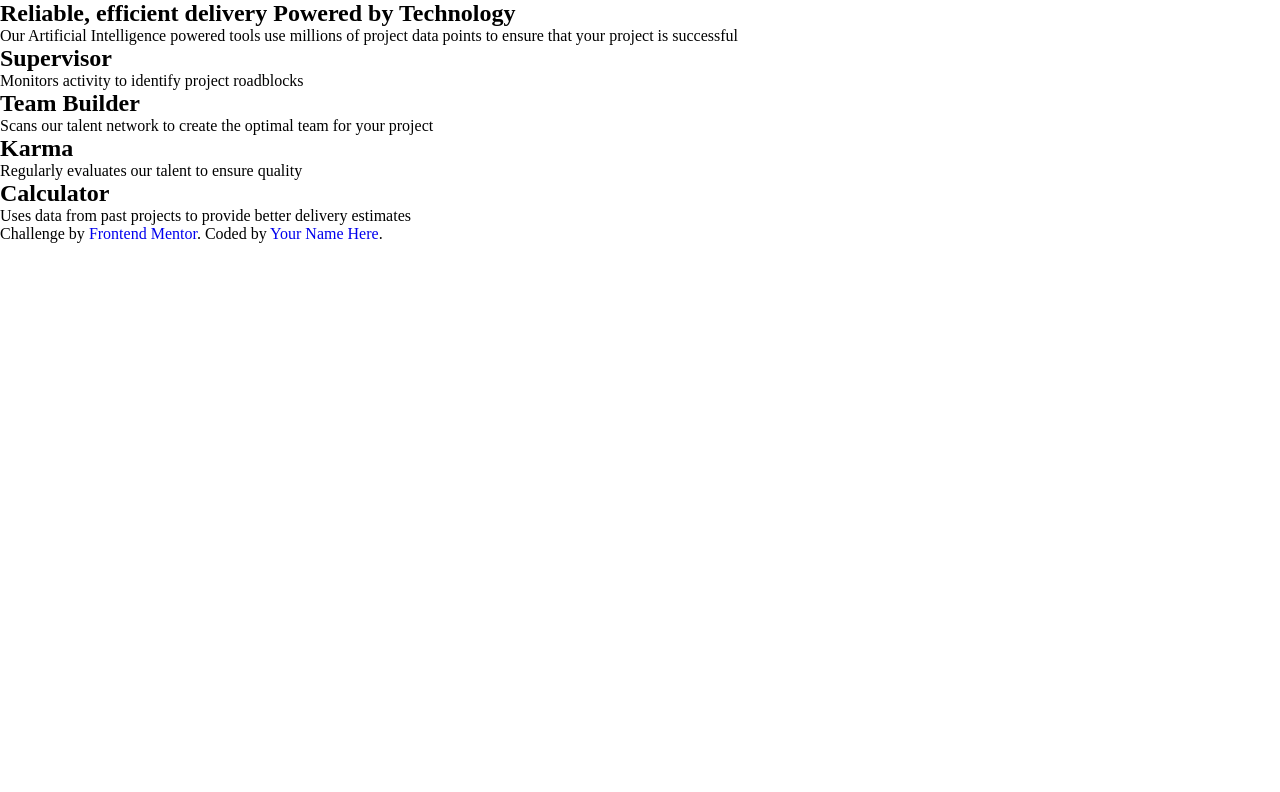
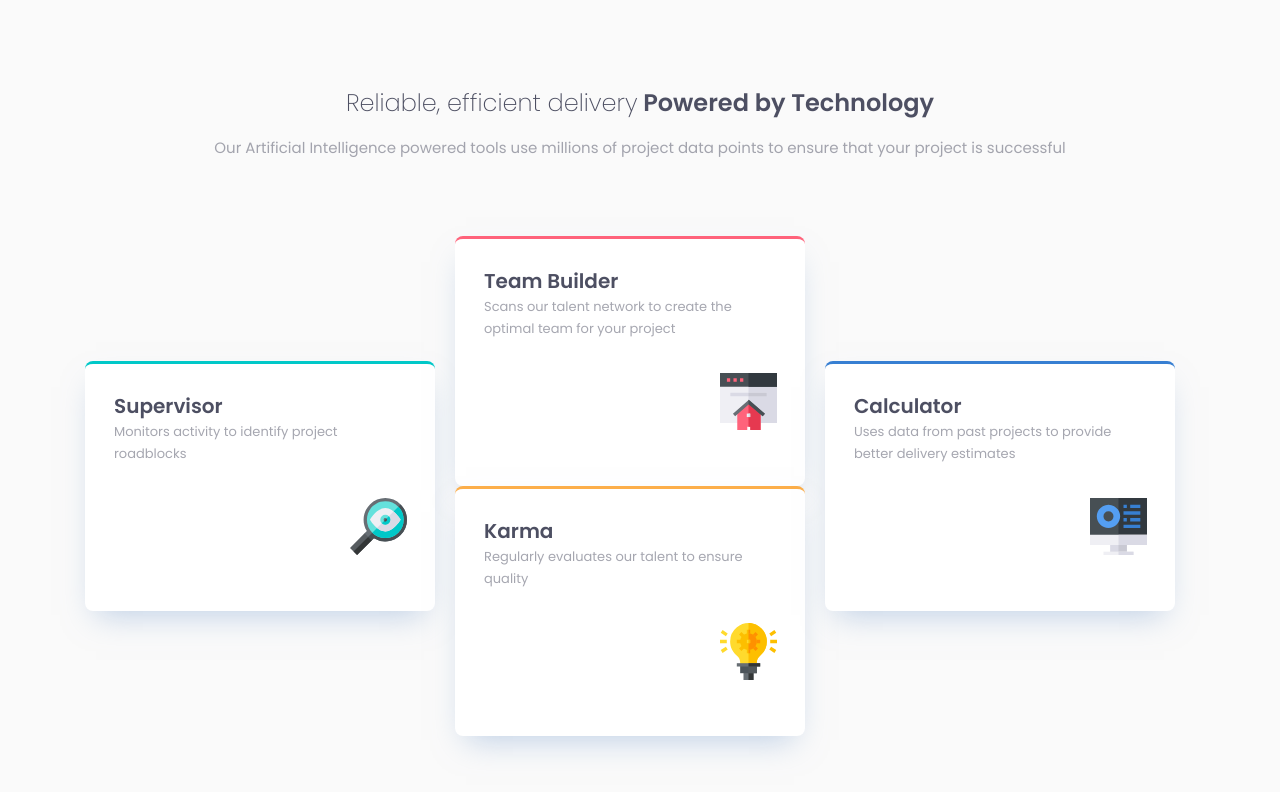
Before and after one commit to gabrieltrtl/four-card-feature-section, a plain HTML site: page index.html in a window 1280 px wide. Drawn offline with Linux system fonts and the light colour scheme.

Commit message:
second commit

```diff
--- a/index.html
+++ b/index.html
@@ -12,7 +12,7 @@
   <main class="container">
     <section class="container__header">
       <h1 class="header__title">
-        Reliable, efficient delivery
+        <span>Reliable, efficient delivery</span>
         Powered by Technology
       </h1>
       <p class="header__text">
@@ -23,31 +23,28 @@
 
 
     <section class="container__cards">
-      <div class="cards__item card">
+      <div class="cards__item supervisor">
         <h2 class="cards__title">Supervisor</h2>
         <p class="cards__content">Monitors activity to identify project roadblocks</p>
+        <img src="./images/icon-supervisor.svg" alt="">
       </div>
-      <div class="cards__item card">
+      <div class="cards__item team-builder">
         <h2 class="cards__title">Team Builder</h2>
         <p class="cards__content">Scans our talent network to create the optimal team for your project</p>
+        <img src="./images/icon-team-builder.svg" alt="">
       </div>
-      <div class="cards__item card">
+      <div class="cards__item karma">
         <h2 class="cards__title">Karma</h2>
         <p class="cards__content">Regularly evaluates our talent to ensure quality</p>
+        <img src="./images/icon-karma.svg" alt="">
       </div>
-      <div class="cards__item card">
+      <div class="cards__item calculator">
         <h2 class="cards__title">Calculator</h2>
         <p class="cards__content">Uses data from past projects to provide better delivery estimates</p>
+        <img src="./images/icon-calculator.svg" alt="">
       </div>
     </section>
   </main>
 
-
-  <footer>
-    <p class="attribution">
-      Challenge by <a href="https://www.frontendmentor.io?ref=challenge" target="_blank">Frontend Mentor</a>.
-      Coded by <a href="#">Your Name Here</a>.
-    </p>
-  </footer>
 </body>
 </html>
--- a/style.css
+++ b/style.css
@@ -25,4 +25,130 @@ img, picture, video, canvas, svg {
   width: 100%;
 }
 
-/* PROJECT START */
+body {
+
+}
+
+/* PROJECT START / GLOBAL CONFIG*/
+
+body {
+  min-height: 100vh;
+  font-family: "Poppins", sans-serif;
+  background-color: #FAFAFA;
+}
+
+.container {
+  max-width: 311px;
+  margin: 85px auto 78px auto;
+}
+
+/* HEADER */
+
+.container__header {
+  text-align: center;
+  color: #4D4F62;
+  margin-bottom: 76px;
+}
+
+.header__title {
+  margin-bottom: 16px;
+}
+
+.header__title span {
+  font-weight: 200;
+}
+
+.header__text {
+  line-height: 1.6;
+  opacity: 0.5;
+  font-size: 0.9375rem;
+}
+
+/* CARDS */
+
+.cards__item {
+  background: #FFFFFF;
+  color: #4D4F62;
+  padding: 27px 28px 28px 29px;
+  margin-bottom: 25px;
+  border-radius: 8px;
+  box-shadow: 0px 15px 30px -11px rgba(131, 166, 210, 0.5);
+}
+
+.cards__item img {
+  width: 57px;
+  margin-left: auto;
+}
+
+.cards__item:last-child {
+  margin-bottom: 78px;
+}
+
+.cards__title {
+  font-size: 20px;
+}
+
+.cards__content {
+  font-size: 13px;
+  line-height: 1.7;
+  opacity: 0.5;
+  margin-bottom: 33px;
+}
+
+.supervisor {
+  border-top: 3.5px solid #00C8C8;
+}
+
+.team-builder {
+  border-top: 3.5px solid #FF637B;
+}
+
+.karma {
+  border-top: 3.5px solid #FCAE4A;
+}
+
+.calculator {
+  border-top: 3.5px solid #377FD2;
+}
+
+@media (min-width: 1200px) {
+  .container {
+    max-width: 1110px;
+  }
+
+  .cards__item {
+    max-width: 350px;
+    margin-bottom: initial;
+  }
+
+  .cards__item:last-child {
+    margin-bottom: initial;
+  }
+
+  .container__cards {
+    display: grid;
+    grid-template-columns: 1fr 1fr 1fr;
+    grid-template-rows: repeat(4, 125px);
+  }
+
+  .supervisor {
+    grid-column: 1 / 2;
+    grid-row: 2 / 4;
+  }
+
+  .team-builder {
+    grid-column: 2 / 3;
+    grid-row: 1 / 3;
+  }
+
+  .karma {
+    grid-column: 2 / 3;
+    grid-row: 3 / 5;
+  }
+
+  .calculator {
+    grid-column: 3 / 5;
+    grid-row: 2 / 4;
+  }
+
+}
```
